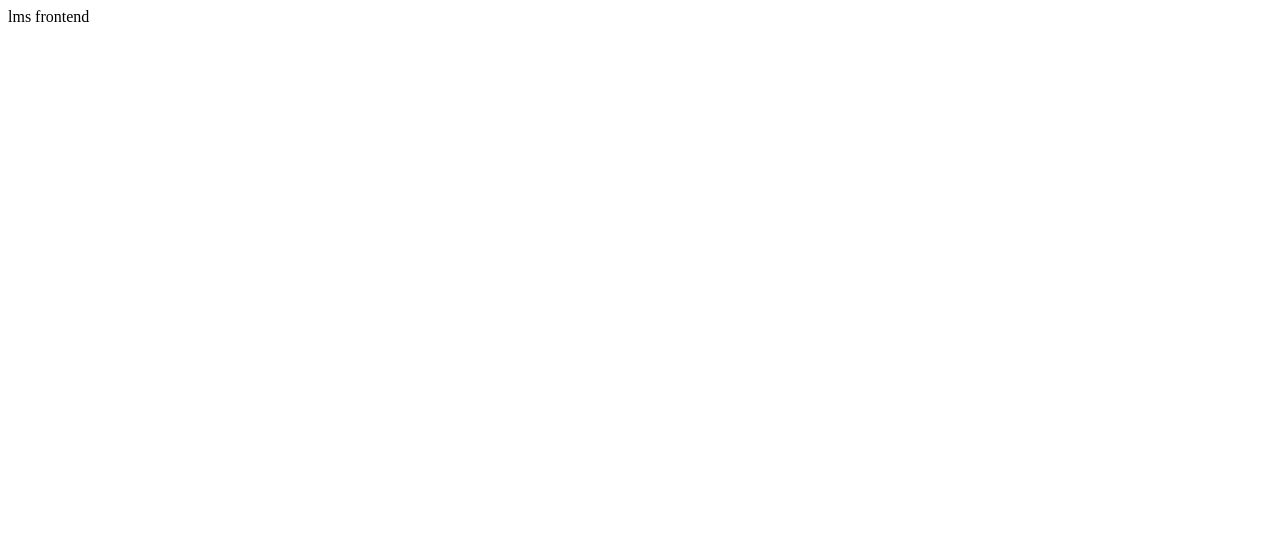
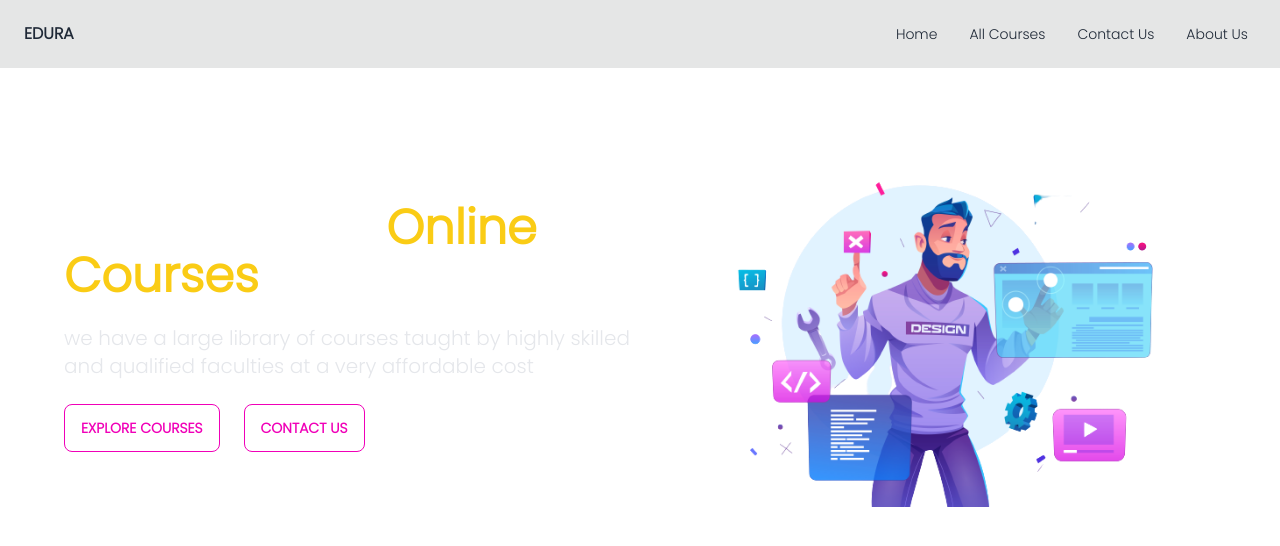
Before and after one commit to Deepayan03/Learning-Management-System, a React (Create React App) app in the folder client/: page / in a window 1280 px wide. Shown: the top 546 px of the page. Built offline with nearby package versions, Linux system fonts and the light colour scheme.

Commit message:
Created the home page for the app

```diff
--- a/client/package.json
+++ b/client/package.json
@@ -44,5 +44,8 @@
       "last 1 firefox version",
       "last 1 safari version"
     ]
+  },
+  "devDependencies": {
+    "tailwindcss": "^3.3.3"
   }
 }
--- a/client/src/App.js
+++ b/client/src/App.js
@@ -1,10 +1,12 @@
+import { Route, Routes } from 'react-router-dom';
 import './App.css';
+import HomePage from './Pages/HomePage';
 
 function App() {
   return (
-    <div className="App">
-      lms frontend
-    </div>
+    <Routes>
+      <Route path="/" element={<HomePage/>}></Route>
+    </Routes>
   );
 }
 
--- /dev/null
+++ b/client/src/Components/footer.jsx
@@ -0,0 +1,29 @@
+import React from "react";
+import {BsFacebook, BsInstagram, BsLinkedin, BsTwitter} from "react-icons/bs"
+const Footer = () => {
+  const year = new Date().getFullYear();
+  console.log(year);
+  return (
+    <>
+      <footer className="relative left-0 bottom-0 h-[10vh] py-5 flex flex-col sm:flex-row items-center justify-between text-white bg-gray-400 sm:px-10 pr-1 pl-1">
+        <section>Copyright {year} | All rights reserved</section>
+        <section className="flex items-center justify-center gap-5 text-2xl text-white">
+            <a className="hover:text-yellow-600 transition-all ease-in-out duration-300">
+                <BsFacebook/>
+            </a>
+            <a className="hover:text-yellow-600 transition-all ease-in-out duration-300">
+                <BsInstagram/>
+            </a>
+            <a className="hover:text-yellow-600 transition-all ease-in-out duration-300">
+                <BsLinkedin/>
+            </a>
+            <a className="hover:text-yellow-600 transition-all ease-in-out duration-300">
+                <BsTwitter/>
+            </a>
+        </section>
+      </footer>
+    </>
+  );
+};
+
+export default Footer;
--- /dev/null
+++ b/client/src/Helpers/axiosInstance.js
@@ -0,0 +1,11 @@
+import axios from "axios";
+
+const BASE_URL = "http://localhost:5000";
+
+const axiosInstance= axios.create();
+
+axiosInstance.defaults.baseURL=BASE_URL;
+
+axiosInstance.defaults.withCredentials=true;
+
+export default axiosInstance;
--- /dev/null
+++ b/client/src/Layouts/HomeLayout.jsx
@@ -0,0 +1,77 @@
+import React from "react";
+import { AiFillCloseCircle } from "react-icons/ai/";
+import { Link } from "react-router-dom";
+const HomeLayout = ({ children }) => {
+  const hideDrawer = () => {
+    const element = document.getElementsByClassName("drawer-toggle");
+    element[0].checked = false;
+  };
+  return (
+    <div className="min-h-[90vh]">
+      <div className="drawer ">
+        <input id="my-drawer-3" type="checkbox" className="drawer-toggle" />
+        <div className="drawer-content flex flex-col">
+          <div className="w-full navbar bg-base-300">
+            <div className="flex-none lg:hidden">
+              <label htmlFor="my-drawer-3" className="btn btn-square btn-ghost">
+                <svg
+                  xmlns="http://www.w3.org/2000/svg"
+                  fill="none"
+                  viewBox="0 0 24 24"
+                  className="inline-block w-6 h-6 stroke-current">
+                  <path
+                    strokeLinecap="round"
+                    strokeLinejoin="round"
+                    strokeWidth="2"
+                    d="M4 6h16M4 12h16M4 18h16"></path>
+                </svg>
+              </label>
+            </div>
+            <div className="flex-1 px-2 mx-2 font-bold"> <Link to="/">EDURA</Link></div>
+            <div className="flex-none hidden lg:block">
+              <ul className="menu menu-horizontal">
+                <li>
+                  <Link to="/">Home</Link>
+                </li>
+                <li>
+                  <Link to="/courses">All Courses</Link>
+                </li>
+                <li>
+                  <Link to="/contact">Contact Us</Link>
+                </li>
+                <li>
+                  <Link to="/about">About Us</Link>
+                </li>
+              </ul>
+            </div>
+          </div>
+        </div>
+        <div className="drawer-side">
+          <label htmlFor="my-drawer-3" className="drawer-overlay"></label>
+          <ul className="menu p-4 w-48 sm:w-80 min-h-full bg-base-200">
+            <li>
+              <button onClick={hideDrawer} className="flex-1 justify-end">
+                <AiFillCloseCircle size={24} />
+              </button>
+            </li>
+            <li>
+              <Link to="/">Home</Link>
+            </li>
+            <li>
+              <Link to="/courses">All Courses</Link>
+            </li>
+            <li>
+              <Link to="/contact">Contact Us</Link>
+            </li>
+            <li>
+              <Link to="/about">About Us</Link>
+            </li>
+          </ul>
+        </div>
+      </div>
+      {children}
+    </div>
+  );
+};
+
+export default HomeLayout;
--- /dev/null
+++ b/client/src/Pages/HomePage.jsx
@@ -0,0 +1,36 @@
+import React from "react";
+import HomeLayout from "../Layouts/HomeLayout";
+import { Link } from "react-router-dom";
+import homePageMainImage from "../assets/homePageMainImage.png"
+const HomePage = () => {
+  return (
+    <HomeLayout>
+      <div className="pt-10 text-white flex items-center justify-center gap-10 mx-16 h-[60vh]">
+        <div className="w-1/2 space-y-6 ">
+          <h1 className="text-5xl font-semibold">
+            Find Out Best
+            <span className="text-yellow-400 font-bold"> Online Courses</span>
+
+          </h1>
+          <p className="text-xl text-gray-200">
+              we have a large library of courses taught by highly skilled and
+              qualified faculties at a very affordable cost
+            </p>
+            <div className="space-x-6">
+                <Link to="/courses">
+                <button class="btn btn-outline btn-secondary">Explore Courses</button>
+                </Link>
+                <Link to="/contact">
+                <button class="btn btn-outline btn-secondary">Contact Us</button>
+                </Link>
+            </div>
+        </div>
+        <div className="w-1/2 flex-1 justify-center align-middle   ">
+            <img src={homePageMainImage} className="" alt="home page" />
+        </div>
+      </div>
+    </HomeLayout>
+  );
+};
+
+export default HomePage;
--- /dev/null
+++ b/client/src/Redux/Slices/AuthSlice.js
@@ -0,0 +1,15 @@
+import { createSlice } from "@reduxjs/toolkit";
+
+const initialState={
+    isLoggedIn: localStorage.getItem("isLoggedIn") || "",
+    role: localStorage.getItem("data") || {},
+};
+
+const authSlice= createSlice({
+    name:"auth",
+    initialState,
+    reducers:{}
+});
+
+// export const { } = authSlice.actions;
+export default authSlice.reducer;
--- /dev/null
+++ b/client/src/Redux/store.js
@@ -0,0 +1,11 @@
+import { configureStore } from "@reduxjs/toolkit";
+import AuthSlice from "./Slices/AuthSlice";
+
+const store=configureStore({
+    reducer:{
+        auth:AuthSlice
+    },
+    devTools: true
+});
+
+export default store;
--- a/client/src/index.css
+++ b/client/src/index.css
@@ -0,0 +1,10 @@
+@import url('https://fonts.googleapis.com/css2?family=Poppins:wght@200;300&family=Work+Sans:wght@300&display=swap');
+@tailwind base;
+@tailwind components;
+@tailwind utilities;
+body{
+    margin: auto;
+    padding: auto;
+    font-family: 'Poppins', sans-serif;
+
+}
--- a/client/src/index.js
+++ b/client/src/index.js
@@ -2,8 +2,17 @@ import React from 'react';
 import ReactDOM from 'react-dom/client';
 import './index.css';
 import App from './App';
+import { BrowserRouter } from 'react-router-dom';
+import { Toaster } from 'react-hot-toast';
+import { Provider } from 'react-redux';
+import store from './Redux/store';
 
 const root = ReactDOM.createRoot(document.getElementById('root'));
 root.render(
+    <Provider store={store}>
+    <BrowserRouter>
     <App />
+    <Toaster />
+    </BrowserRouter>
+    </Provider>
 );
--- /dev/null
+++ b/client/tailwind.config.js
@@ -0,0 +1,8 @@
+/** @type {import('tailwindcss').Config} */
+module.exports = {
+  content: [ "./src/**/*.{js,jsx,ts,tsx}",],
+  theme: {
+    extend: {},
+  },
+  plugins: [require('daisyui')],
+}
```
Also changed, not shown: client/src/assets/aboutMainImage.png (added), client/src/assets/homePageMainImage.png (added).
